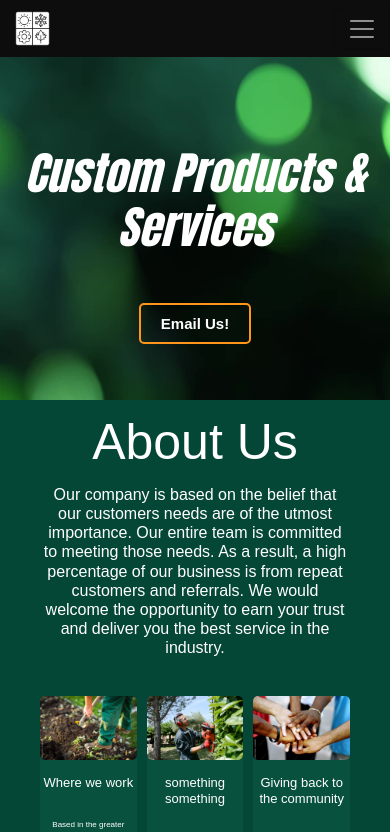
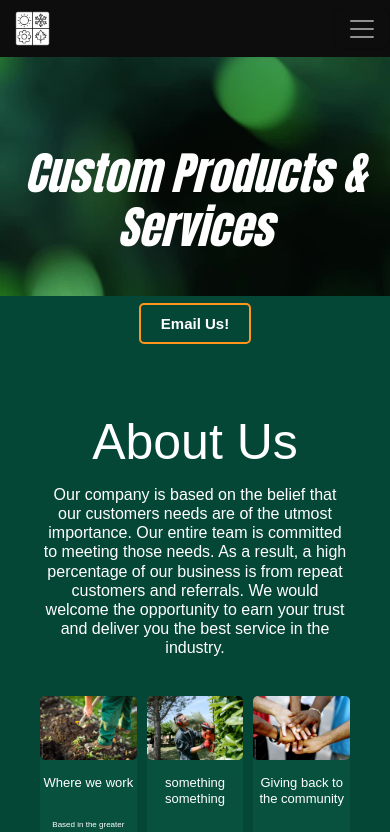
Before and after one commit to MikeAtwood/custom-products, a React (Vite) app: page / in a window 390 px wide. Shown: the top 832 px of the page. Built offline with nearby package versions, Linux system fonts and the light colour scheme.

Commit message:
revert to test

```diff
--- a/src/App.css
+++ b/src/App.css
@@ -443,7 +443,7 @@ nav.navbar {
   }
 
   .hero-img {
-    position: sticky;
+    position: relative;
     top: 0;
     height: 400px;
     background-size: cover;
```
